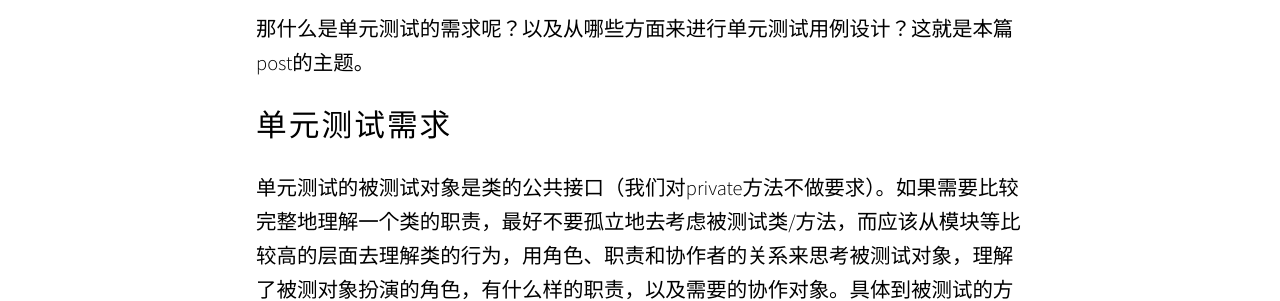
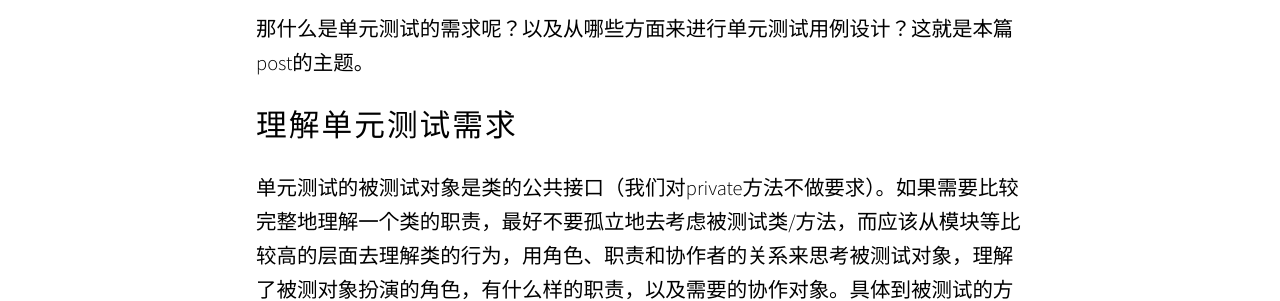
Before and after one commit to astrisk/astrisk.github.io, a Jekyll site: the page built from _posts/2017-04-25-unittest-design.md, in a window 1280 px wide. Shown: the part 568-869 px from the top of the page. Built offline with Jekyll 4.4.1, drawn with Linux system fonts in a browser that asks for light colours; some web fonts are replaced.

Commit message:
更新子标题

```diff
--- a/_posts/2017-04-25-unittest-design.md
+++ b/_posts/2017-04-25-unittest-design.md
@@ -10,7 +10,7 @@ categories: UNITTEST
 
 那什么是单元测试的需求呢？以及从哪些方面来进行单元测试用例设计？这就是本篇post的主题。
 
-## **单元测试需求**
+## **理解单元测试需求**
 
 单元测试的被测试对象是类的公共接口（我们对private方法不做要求）。如果需要比较完整地理解一个类的职责，最好不要孤立地去考虑被测试类/方法，而应该从模块等比较高的层面去理解类的行为，用角色、职责和协作者的关系来思考被测试对象，理解了被测对象扮演的角色，有什么样的职责，以及需要的协作对象。具体到被测试的方法，需要清楚：1. 被测试方法的使用场景；2.方法的行为以及上下文（输入，输出）；3. 输入输出的限制条件；4. 异常处理；5. 返回值类型等。
 
```
